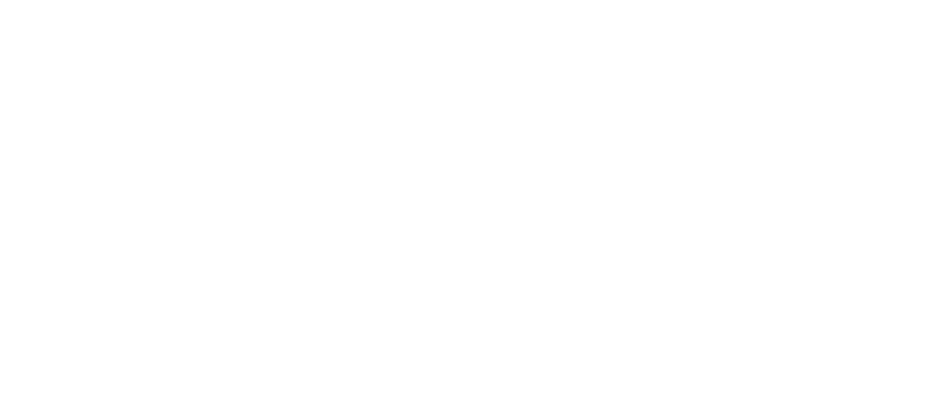
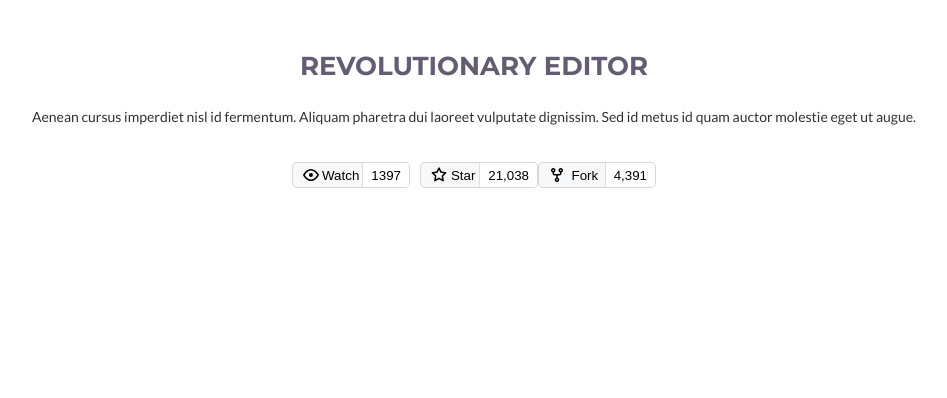
Before and after one commit to Felangelena/Forkio, a website: page index.html in a window 1280 px wide. Shown: the whole page, without its empty margins (166-1113 px from the left). Drawn offline with Linux system fonts and the light colour scheme.

Commit message:
feat: add section Revolutionary editor 320 px

```diff
--- a/index.html
+++ b/index.html
@@ -3,10 +3,39 @@
 <head>
     <meta charset="UTF-8">
     <meta name="viewport" content="width=device-width, initial-scale=1.0">
+    <link href="https://fonts.googleapis.com/css2?family=Lato:wght@400;700&family=Montserrat:wght@400;700&family=Roboto:wght@400;700&display=swap" rel="stylesheet">
     <link rel="stylesheet" href="./dist/assets/css/main.min.css">
     <title>Forkio</title>
 </head>
 <body>
-
+    <main>
+        <section class="editor container">
+            <h2 class="title">Revolutionary editor</h2>
+            <p class="editor__txt">Aenean cursus imperdiet nisl id fermentum. Aliquam pharetra dui laoreet vulputate dignissim. Sed id metus id quam auctor molestie eget ut augue.</p>
+            <div class="editor__btns">
+                <button class="btn-github">
+                    <svg aria-hidden="true" height="16" viewBox="0 0 16 16" version="1.1" width="16" data-view-component="true" class="octicon octicon-eye">
+                        <path d="M8 2c1.981 0 3.671.992 4.933 2.078 1.27 1.091 2.187 2.345 2.637 3.023a1.62 1.62 0 0 1 0 1.798c-.45.678-1.367 1.932-2.637 3.023C11.67 13.008 9.981 14 8 14c-1.981 0-3.671-.992-4.933-2.078C1.797 10.83.88 9.576.43 8.898a1.62 1.62 0 0 1 0-1.798c.45-.677 1.367-1.931 2.637-3.022C4.33 2.992 6.019 2 8 2ZM1.679 7.932a.12.12 0 0 0 0 .136c.411.622 1.241 1.75 2.366 2.717C5.176 11.758 6.527 12.5 8 12.5c1.473 0 2.825-.742 3.955-1.715 1.124-.967 1.954-2.096 2.366-2.717a.12.12 0 0 0 0-.136c-.412-.621-1.242-1.75-2.366-2.717C10.824 4.242 9.473 3.5 8 3.5c-1.473 0-2.825.742-3.955 1.715-1.124.967-1.954 2.096-2.366 2.717ZM8 10a2 2 0 1 1-.001-3.999A2 2 0 0 1 8 10Z"></path>
+                    </svg>
+                    Watch
+                    <span class="btn-github__num">1397</span>
+                </button>
+                <button class="btn-github">
+                    <svg aria-hidden="true" height="16" viewBox="0 0 16 16" version="1.1" width="16" data-view-component="true" class="octicon octicon-star d-inline-block mr-2">
+                        <path d="M8 .25a.75.75 0 0 1 .673.418l1.882 3.815 4.21.612a.75.75 0 0 1 .416 1.279l-3.046 2.97.719 4.192a.751.751 0 0 1-1.088.791L8 12.347l-3.766 1.98a.75.75 0 0 1-1.088-.79l.72-4.194L.818 6.374a.75.75 0 0 1 .416-1.28l4.21-.611L7.327.668A.75.75 0 0 1 8 .25Zm0 2.445L6.615 5.5a.75.75 0 0 1-.564.41l-3.097.45 2.24 2.184a.75.75 0 0 1 .216.664l-.528 3.084 2.769-1.456a.75.75 0 0 1 .698 0l2.77 1.456-.53-3.084a.75.75 0 0 1 .216-.664l2.24-2.183-3.096-.45a.75.75 0 0 1-.564-.41L8 2.694Z"></path>
+                    </svg>
+                    Star
+                    <span class="btn-github__num">21,038</span>
+                </button>
+                <button class="btn-github">
+                    <svg aria-hidden="true" height="16" viewBox="0 0 16 16" version="1.1" width="16" data-view-component="true" class="octicon octicon-repo-forked mr-2">
+                        <path d="M5 5.372v.878c0 .414.336.75.75.75h4.5a.75.75 0 0 0 .75-.75v-.878a2.25 2.25 0 1 1 1.5 0v.878a2.25 2.25 0 0 1-2.25 2.25h-1.5v2.128a2.251 2.251 0 1 1-1.5 0V8.5h-1.5A2.25 2.25 0 0 1 3.5 6.25v-.878a2.25 2.25 0 1 1 1.5 0ZM5 3.25a.75.75 0 1 0-1.5 0 .75.75 0 0 0 1.5 0Zm6.75.75a.75.75 0 1 0 0-1.5.75.75 0 0 0 0 1.5Zm-3 8.75a.75.75 0 1 0-1.5 0 .75.75 0 0 0 1.5 0Z"></path>
+                    </svg>
+                    Fork
+                    <span class="btn-github__num">4,391</span>
+                </button>
+            </div>
+        </section>
+    </main>
 </body>
 </html>
--- a/src/assets/scss/main.scss
+++ b/src/assets/scss/main.scss
@@ -0,0 +1,73 @@
+@import 'reset';
+
+$titleColor: #635C73;
+$txtColor: #323232;
+
+.container {
+    padding: 0 10px;
+}
+
+.title {
+    color: $titleColor;
+    text-align: center;
+    font-size: 26px;
+    font-family: 'Montserrat';
+    font-weight: 700;
+    line-height: 28px;
+    text-transform: uppercase;
+}
+
+.editor {
+    min-height: 395px;
+    padding-top: 52px;
+    padding-bottom: 120px;
+
+    &__txt {
+        margin-top: 27px;
+        padding: 0 10px;
+        color: $txtColor;
+        text-align: center;
+        font-size: 14px;
+        font-family: 'Lato';
+        line-height: 20px;
+    }
+
+    &__btns {
+        margin-top: 15px;
+        padding: 0 25px;
+        display: flex;
+        flex-flow: wrap;
+        justify-content: center;
+    }
+}
+
+.btn-github {
+    width: 118px;
+    height: 26px;
+    margin-top: 20px;
+    padding-left: 10px;
+    border: solid 1px rgba(31, 35, 40, 0.15);
+    border-radius: 5px;
+    background-color: rgb(246, 248, 250);
+    display: flex;
+    align-items: center;
+    justify-content: space-between;
+    overflow: hidden;
+
+    &:hover {
+        background-color: #f3f4f6;
+    }
+
+    &:nth-child(1) {
+        margin-right: 10px;
+    }
+
+    &__num {
+        height: 100%;
+        padding: 0 8px;
+        display: flex;
+        align-items: center;
+        background-color: #fff;
+        border-left: solid 1px rgba(31, 35, 40, 0.15);
+    }
+}
```
Also changed, not shown: dist/assets/css/main.min.css.
